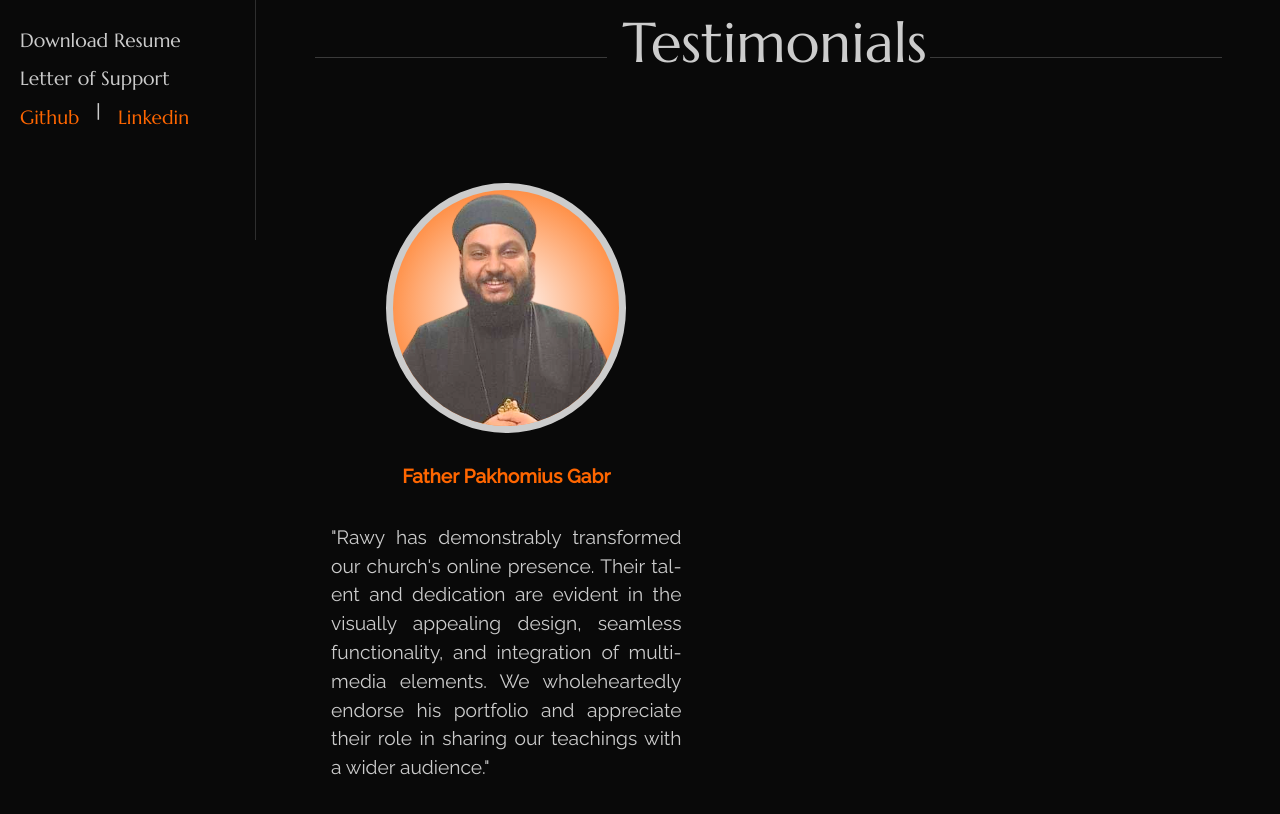
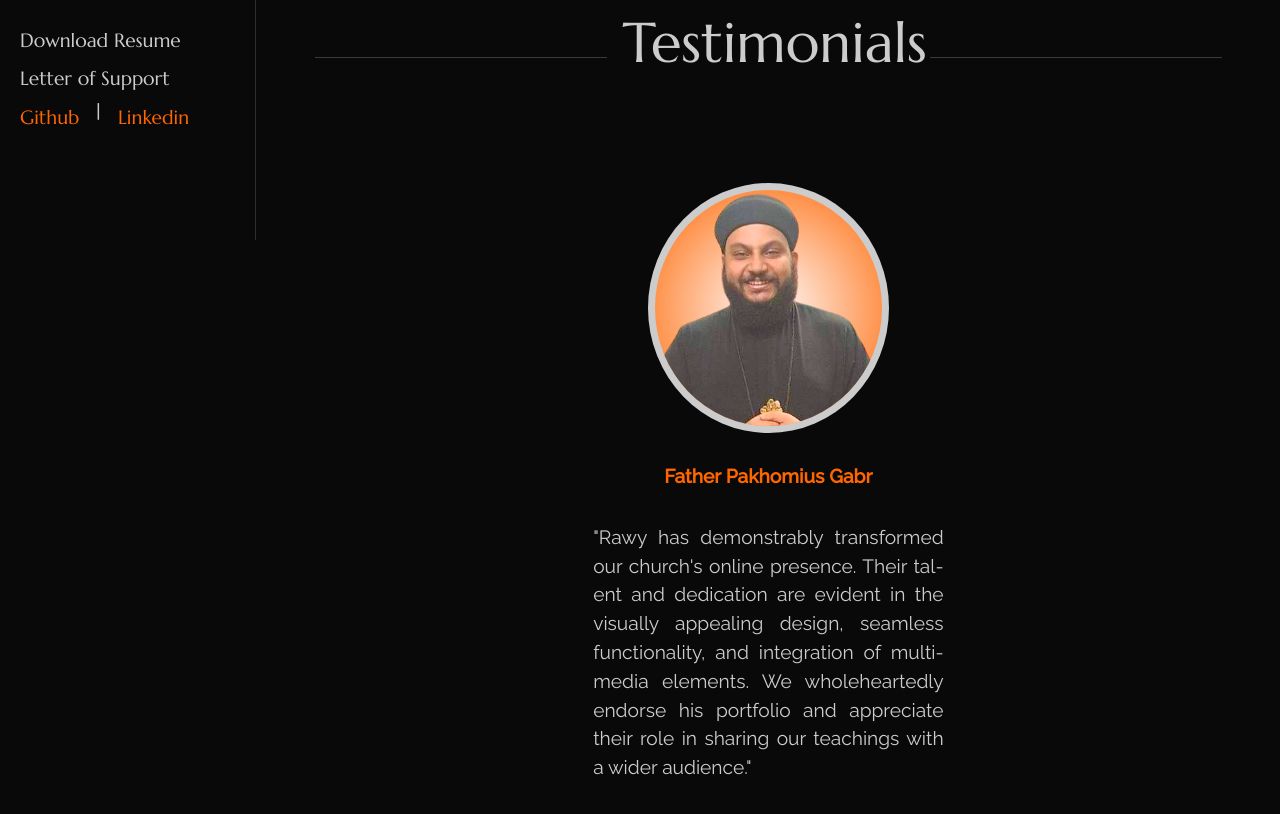
Before and after one commit to Murgany/myPortfolio, a React (Create React App) app: page / in a window 1280 px wide. Shown: the part 640-1454 px from the top of the page. Built offline with nearby package versions, Linux system fonts and the light colour scheme.

Commit message:
Update index.js

```diff
--- a/src/pages/home/index.js
+++ b/src/pages/home/index.js
@@ -146,8 +146,8 @@
         </div>
 
         <div className="d-flex testimonial_items_hom mx-3 mx-lg-0 justify-content-center">
-          <div className="row justify-content-between">
-            <div className="col-sm-5 mt-5">
+          <div className="row justify-content-center">
+            <div className="col-sm-5 mt-5 justify-content-center">
               <div className="testimonial_item">
                 <img
                   src="/img/testimonial2.png"
```
